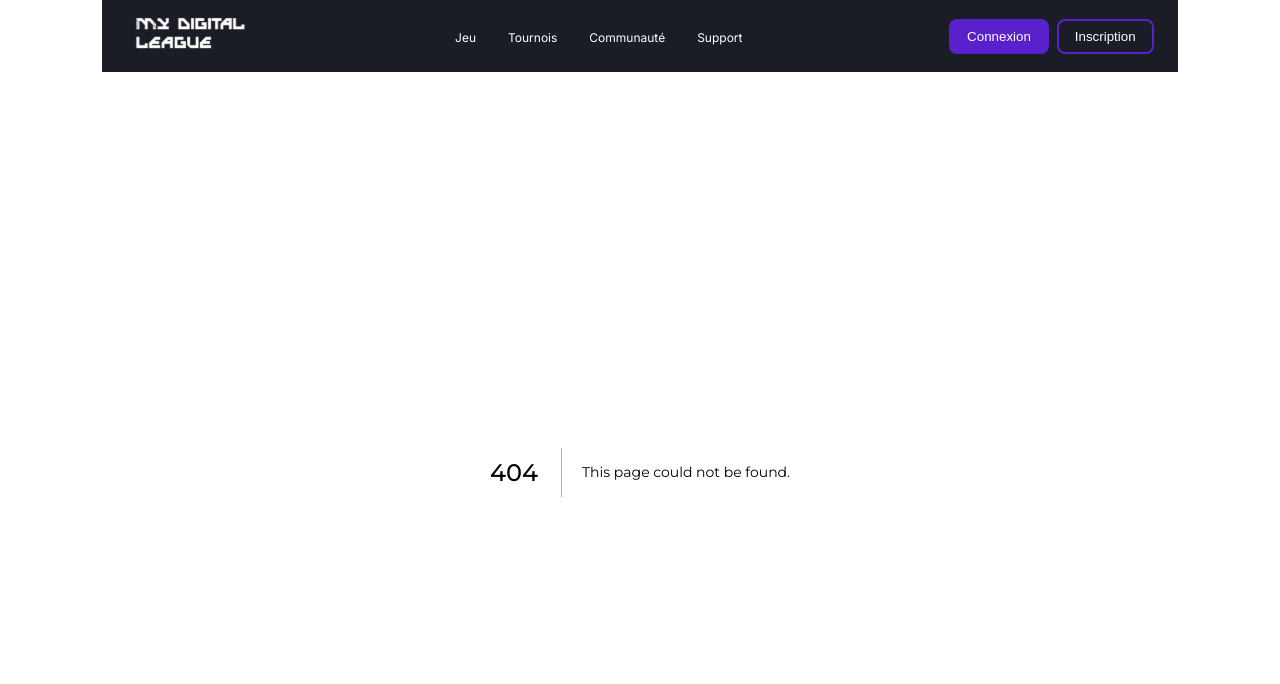
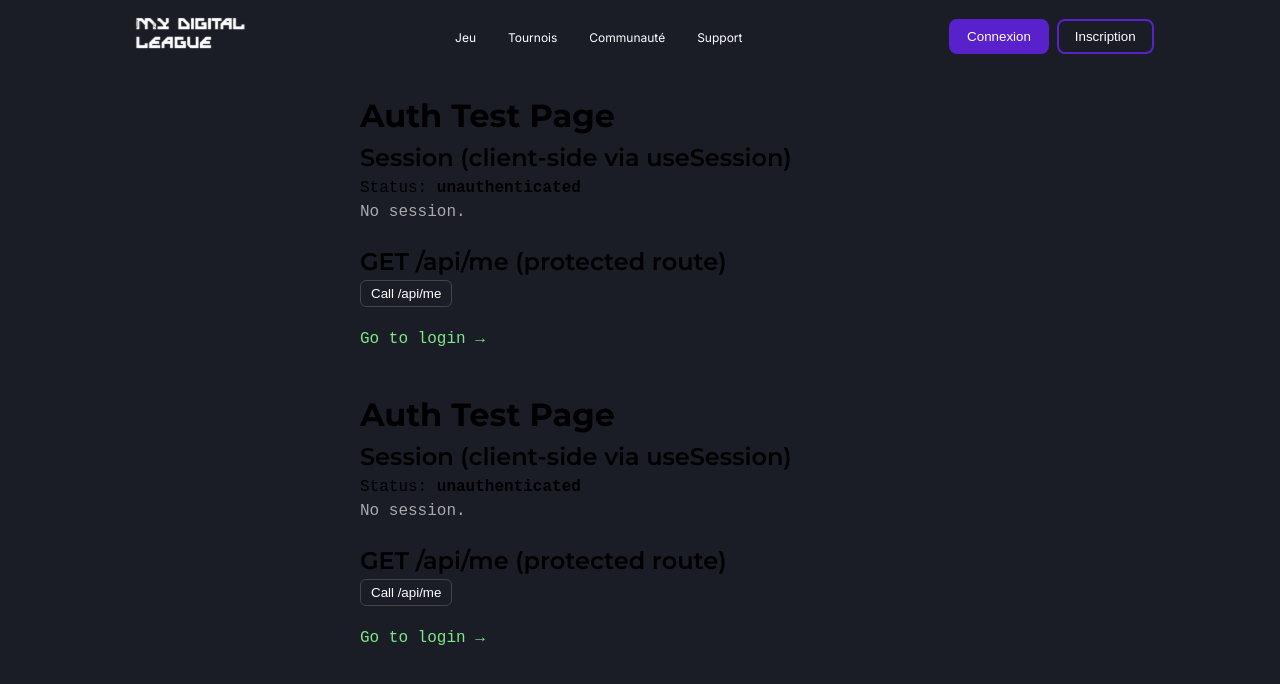
Before and after one commit to JeremDevX/my-digital-league-mds-grenoble, a Next.js app: page /test-auth in a window 1280 px wide. Before the commit this address had no page. Shown: the top 684 px of the page. Built offline with nearby package versions, Linux system fonts and the light colour scheme; no server answers.

Commit message:
add test route and page to check current auth

```diff
--- /dev/null
+++ b/app/api/me/route.ts
@@ -0,0 +1,17 @@
+import { auth } from "@/auth";
+import { NextResponse } from "next/server";
+
+export const GET = auth((req) => {
+  const session = req.auth;
+
+  if (!session?.user) {
+    return NextResponse.json({ error: "Unauthorized" }, { status: 401 });
+  }
+
+  return NextResponse.json({
+    id: session.user.id,
+    name: session.user.name,
+    email: session.user.email,
+    isOrga: session.user.isOrga,
+  });
+});
--- /dev/null
+++ b/app/components/Providers.tsx
@@ -0,0 +1,7 @@
+"use client";
+
+import { SessionProvider } from "next-auth/react";
+
+export default function Providers({ children }: { children: React.ReactNode }) {
+  return <SessionProvider>{children}</SessionProvider>;
+}
--- a/app/layout.tsx
+++ b/app/layout.tsx
@@ -1,7 +1,8 @@
+import Providers from "@/app/components/Providers";
 import type { Metadata } from "next";
-import { Montserrat, Inter } from "next/font/google";
+import { Inter, Montserrat } from "next/font/google";
+import Header from "./components/Header/Header";
 import "./styles/globals.scss";
-import Header from "./components/Header/Header";
 
 const montserrat = Montserrat({
   variable: "--font-montserrat",
@@ -27,6 +28,7 @@ export default function RootLayout({
     <html lang="fr">
       <body className={`${montserrat.variable} ${interSans.variable}`} suppressHydrationWarning>
         <Header />
+        <Providers>{children}</Providers>
         {children}
       </body>
     </html>
--- /dev/null
+++ b/app/test-auth/page.tsx
@@ -0,0 +1,85 @@
+"use client";
+
+import { useSession, signOut } from "next-auth/react";
+import { useState } from "react";
+
+export default function TestAuthPage() {
+  const { data: session, status } = useSession();
+  const [apiResponse, setApiResponse] = useState<string | null>(null);
+  const [loading, setLoading] = useState(false);
+
+  const callApi = async () => {
+    setLoading(true);
+    try {
+      const res = await fetch("/api/me");
+      const data = await res.json();
+      setApiResponse(JSON.stringify(data, null, 2));
+    } finally {
+      setLoading(false);
+    }
+  };
+
+  return (
+    <div style={{ padding: "2rem", fontFamily: "monospace", maxWidth: "600px", margin: "0 auto" }}>
+      <h1>Auth Test Page</h1>
+
+      <section style={{ marginBottom: "2rem" }}>
+        <h2>Session (client-side via useSession)</h2>
+        <p>Status: <strong>{status}</strong></p>
+        {session ? (
+          <pre style={preStyle}>{JSON.stringify(session, null, 2)}</pre>
+        ) : (
+          <p style={{ color: "#aaa" }}>No session.</p>
+        )}
+      </section>
+
+      <section style={{ marginBottom: "2rem" }}>
+        <h2>GET /api/me (protected route)</h2>
+        <button onClick={callApi} disabled={loading} style={buttonStyle}>
+          {loading ? "Calling..." : "Call /api/me"}
+        </button>
+        {apiResponse && (
+          <pre style={preStyle}>{apiResponse}</pre>
+        )}
+      </section>
+
+      <section>
+        {session ? (
+          <button onClick={() => signOut({ callbackUrl: "/auth/login" })} style={dangerButtonStyle}>
+            Sign out
+          </button>
+        ) : (
+          <a href="/auth/login" style={linkStyle}>Go to login →</a>
+        )}
+      </section>
+    </div>
+  );
+}
+
+const preStyle: React.CSSProperties = {
+  background: "#111",
+  color: "#7ee787",
+  padding: "1rem",
+  borderRadius: "6px",
+  marginTop: "0.5rem",
+  overflowX: "auto",
+};
+
+const buttonStyle: React.CSSProperties = {
+  padding: "0.5rem 1rem",
+  background: "#1a1c26",
+  color: "#fff",
+  border: "1px solid #444",
+  borderRadius: "6px",
+  cursor: "pointer",
+};
+
+const dangerButtonStyle: React.CSSProperties = {
+  ...buttonStyle,
+  borderColor: "#c0392b",
+  color: "#e74c3c",
+};
+
+const linkStyle: React.CSSProperties = {
+  color: "#7ee787",
+};
```
